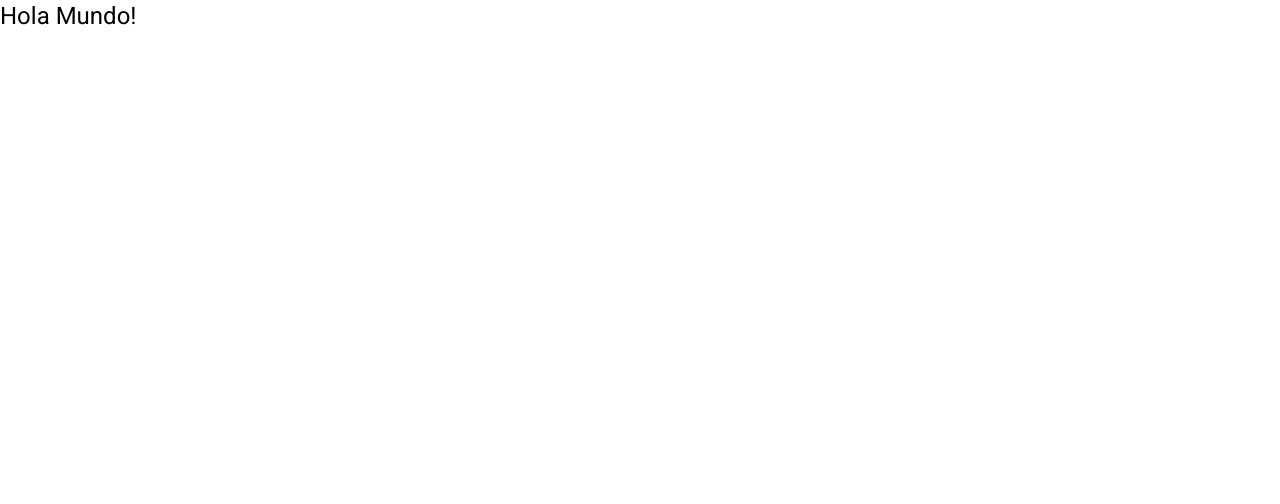
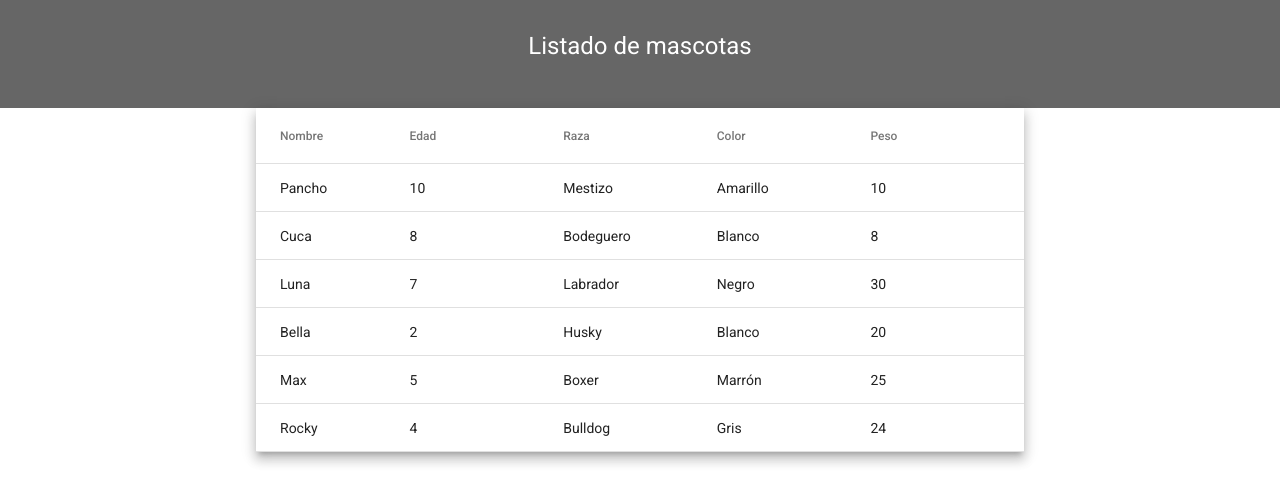
Before and after one commit to diegolr-avanade/FE-CRUDMascotas, an Angular app: page / in a window 1280 px wide. Shown: the top 504 px of the page. Built offline with nearby package versions, Linux system fonts and the light colour scheme.

Commit message:
✨Creación de tabla con datos de placeholder

```diff
--- a/angular.json
+++ b/angular.json
@@ -23,7 +23,7 @@
               "src/assets"
             ],
             "styles": [
-              "./node_modules/@angular/material/prebuilt-themes/indigo-pink.css",
+              "./node_modules/@angular/material/prebuilt-themes/deeppurple-amber.css",
               "src/styles.css"
             ],
             "scripts": []
@@ -91,7 +91,7 @@
               "src/assets"
             ],
             "styles": [
-              "./node_modules/@angular/material/prebuilt-themes/indigo-pink.css",
+              "./node_modules/@angular/material/prebuilt-themes/deeppurple-amber.css",
               "src/styles.css"
             ],
             "scripts": []
--- a/src/app/app.component.html
+++ b/src/app/app.component.html
@@ -1 +1 @@
-<h1>Hola Mundo!</h1>
+<app-listado-mascotas>
--- a/src/app/app.module.ts
+++ b/src/app/app.module.ts
@@ -6,6 +6,9 @@
 import { ListadoMascotasComponent } from './components/listado-mascotas/listado-mascotas.component';
 import { VerMascotaComponent } from './components/ver-mascota/ver-mascota.component';
 import { BrowserAnimationsModule } from '@angular/platform-browser/animations';
+
+// Angular Material
+import { MatTableModule } from '@angular/material/table';
 
 @NgModule({
   declarations: [
@@ -16,7 +19,8 @@
   ],
   imports: [
     BrowserModule,
-    BrowserAnimationsModule
+    BrowserAnimationsModule,
+    MatTableModule
   ],
   providers: [],
   bootstrap: [AppComponent]
--- a/src/app/components/listado-mascotas/listado-mascotas.component.css
+++ b/src/app/components/listado-mascotas/listado-mascotas.component.css
@@ -0,0 +1,17 @@
+table {
+    width: 100%;
+  }
+.title{
+    padding: 30px;
+    background-color: #666;
+    text-align: center;
+    color: white;
+}
+
+.container{
+    margin: 0 20%;
+}
+
+td, th{
+    width: 15%;
+}
--- a/src/app/components/listado-mascotas/listado-mascotas.component.html
+++ b/src/app/components/listado-mascotas/listado-mascotas.component.html
@@ -1 +1,41 @@
-<p>listado-mascotas works!</p>
+<div class="title">
+    <h1>Listado de mascotas</h1>
+</div>
+<div class="container">
+    <table mat-table [dataSource]="dataSource" class="mat-elevation-z8">
+        <!-- Nombre Column -->
+        <ng-container matColumnDef="nombre">
+            <th mat-header-cell *matHeaderCellDef> Nombre </th>
+            <td mat-cell *matCellDef="let element"> {{element.nombre}} </td>
+        </ng-container>
+
+        <!-- Edad Column -->
+        <ng-container matColumnDef="edad">
+            <th mat-header-cell *matHeaderCellDef> Edad </th>
+            <td mat-cell *matCellDef="let element"> {{element.edad}} </td>
+        </ng-container>
+
+        <!-- Raza Column -->
+        <ng-container matColumnDef="raza">
+            <th mat-header-cell *matHeaderCellDef> Raza </th>
+            <td mat-cell *matCellDef="let element"> {{element.raza}} </td>
+        </ng-container>
+
+        <!-- Color Column -->
+        <ng-container matColumnDef="color">
+            <th mat-header-cell *matHeaderCellDef> Color </th>
+            <td mat-cell *matCellDef="let element"> {{element.color}} </td>
+        </ng-container>
+
+        <!-- Peso Column -->
+        <ng-container matColumnDef="peso">
+            <th mat-header-cell *matHeaderCellDef> Peso </th>
+            <td mat-cell *matCellDef="let element"> {{element.peso}} </td>
+        </ng-container>
+
+        <tr mat-header-row *matHeaderRowDef="displayedColumns"></tr>
+        <tr mat-row *matRowDef="let row; columns: displayedColumns;"></tr>
+    </table>
+
+
+</div>
--- a/src/app/components/listado-mascotas/listado-mascotas.component.ts
+++ b/src/app/components/listado-mascotas/listado-mascotas.component.ts
@@ -1,4 +1,17 @@
 import { Component, OnInit } from '@angular/core';
+import { MatTableModule } from '@angular/material/table';
+import { Mascota } from 'src/app/interfaces/mascota';
+
+const ELEMENT_DATA: Mascota[] = [
+  { nombre: 'Pancho', color: 'Amarillo', edad: 10, raza: 'Mestizo', peso: 10 },
+  { nombre: 'Cuca', color: 'Blanco', edad: 8, raza: 'Bodeguero', peso: 8 },
+  { nombre: 'Luna', color: 'Negro', edad: 7, raza: 'Labrador', peso: 30 },
+  { nombre: 'Bella', color: 'Blanco', edad: 2, raza: 'Husky', peso: 20 },
+  { nombre: 'Max', color: 'Marrón', edad: 5, raza: 'Boxer', peso: 25 },
+  { nombre: 'Rocky', color: 'Gris', edad: 4, raza: 'Bulldog', peso: 24 },
+
+];
+
 
 @Component({
   selector: 'app-listado-mascotas',
@@ -6,8 +19,8 @@
   styleUrls: ['./listado-mascotas.component.css']
 })
 export class ListadoMascotasComponent implements OnInit {
-
-  constructor() { }
+  displayedColumns: string[] = ['nombre','edad','raza','color','peso'];
+  dataSource = ELEMENT_DATA;
 
   ngOnInit(): void {
   }
--- a/src/index.html
+++ b/src/index.html
@@ -2,7 +2,7 @@
 <html lang="en">
 <head>
   <meta charset="utf-8">
-  <title>FECRUDMascotas</title>
+  <title>Listado de Mascotas</title>
   <base href="/">
   <meta name="viewport" content="width=device-width, initial-scale=1">
   <link rel="icon" type="image/x-icon" href="favicon.ico">
--- a/src/styles.css
+++ b/src/styles.css
@@ -2,3 +2,6 @@
 
 html, body { height: 100%; }
 body { margin: 0; font-family: Roboto, "Helvetica Neue", sans-serif; }
+
+html, body { height: 100%; }
+body { margin: 0; font-family: Roboto, "Helvetica Neue", sans-serif; }
```
